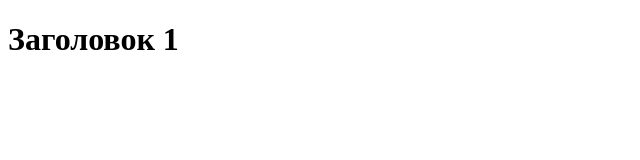
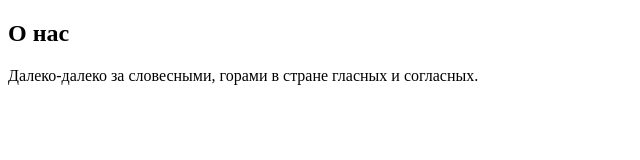
Before and after one commit to Akhromeev/JS-lesson2, a plain HTML site: page index.html in a window 1280 px wide. Shown: the whole page, without its empty margins (0-640 px from the left). Drawn offline with Linux system fonts and the light colour scheme.

Commit message:
Создал раздел "О нас"

```diff
--- a/index.html
+++ b/index.html
@@ -7,6 +7,9 @@
     <title>Document</title>
 </head>
 <body>
-    <h1>Заголовок 1</h1>
+    <section>
+        <h1>О нас</h1>
+        <p><span>Далеко-далеко за словесными, горами в стране гласных и согласных.</span></p>
+    </section>
 </body>
 </html>
```
